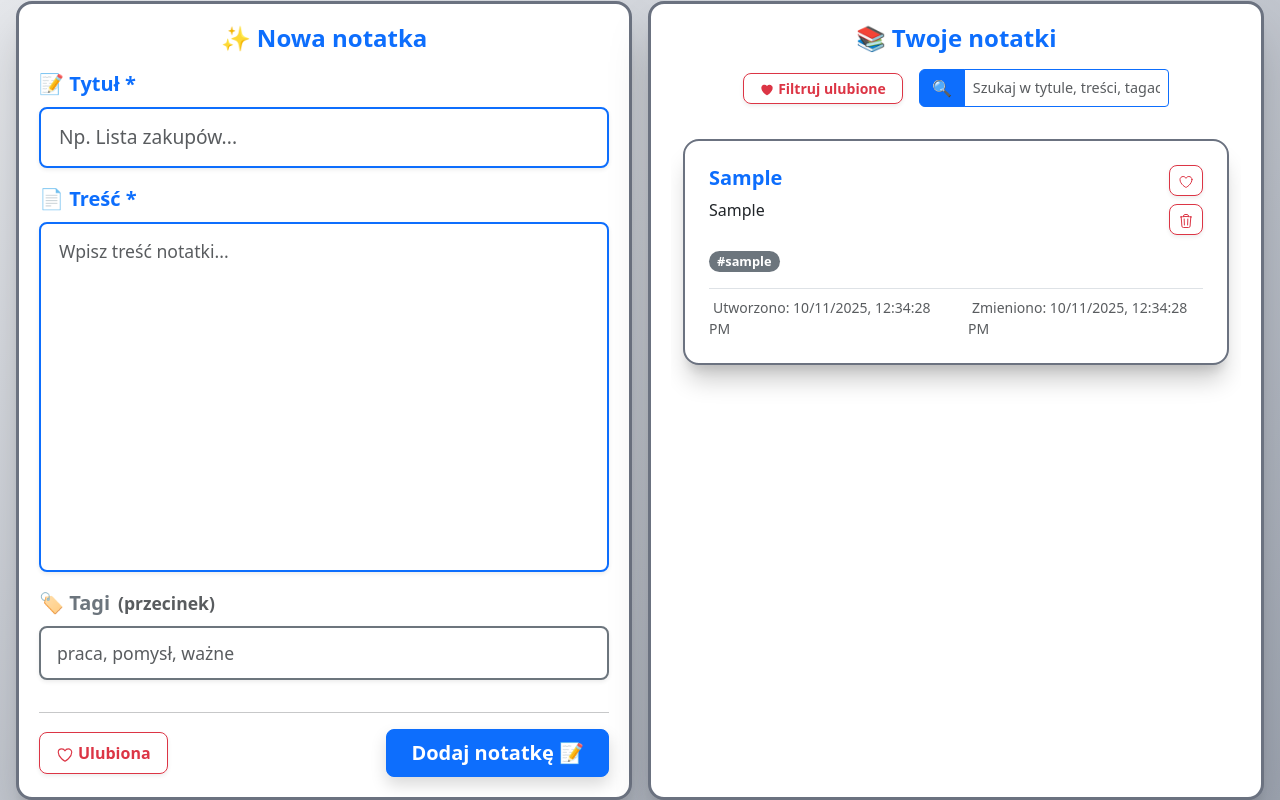
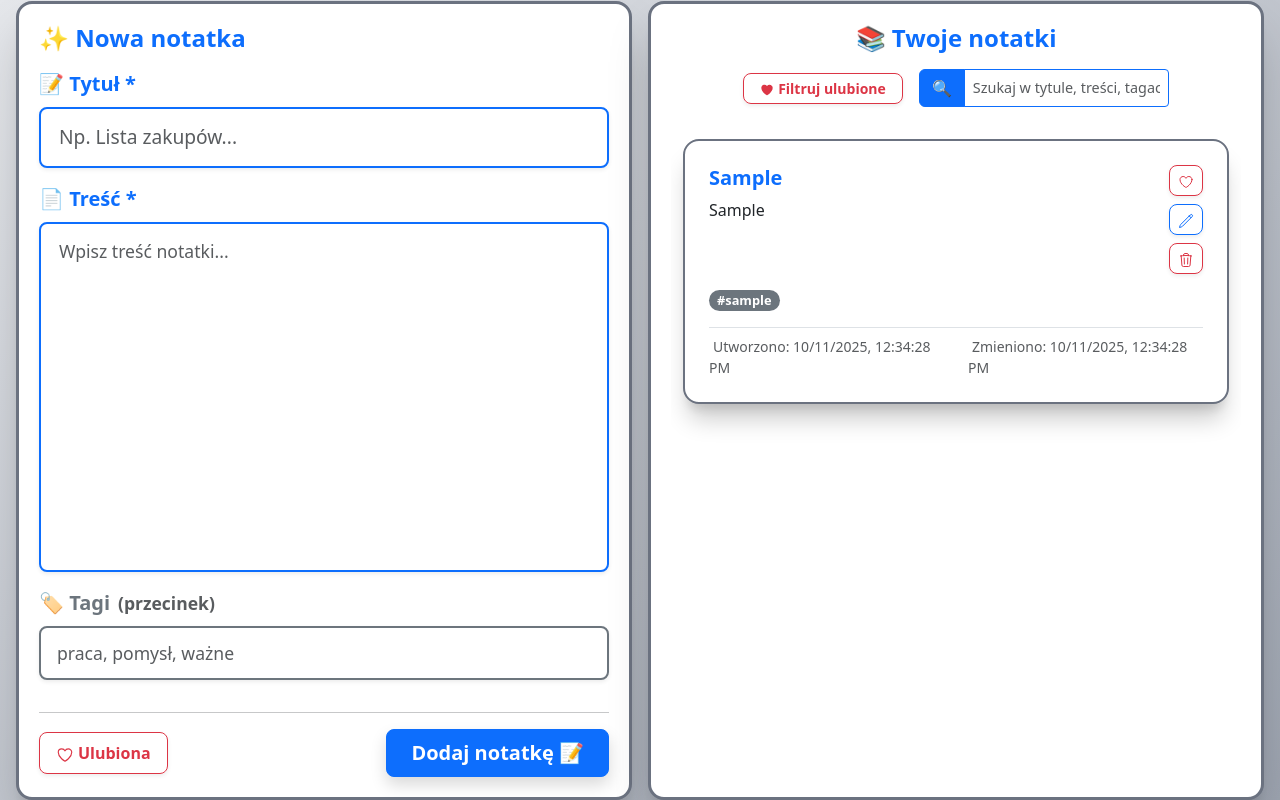
Before and after one commit to pawel2685/note-manager, a React (Vite) app: page / in a window 1280 px wide. Both pictures are taken after typing "Sample", "Sample", "Sample" into the empty fields and a click on the button "Dodaj notatkę 📝". Built offline with nearby package versions, Linux system fonts and the light colour scheme.

Commit message:
Add edit mode

```diff
--- a/src/App.tsx
+++ b/src/App.tsx
@@ -1,9 +1,29 @@
+import { useState } from 'react';
 import AddNoteForm from './components/AddNoteForm';
 import NotesList from './components/NotesList';
 import { useNotes } from './hooks/useNotes';
+import type { Note, NewNote } from './types/note';
 
 function App() {
-  const { notes, loading, create, remove, toggleFavorite } = useNotes();
+  const { notes, loading, create, remove, toggleFavorite, update } = useNotes();
+  const [editingNote, setEditingNote] = useState<Note | null>(null);
+
+  const handleEdit = (note: Note) => {
+    setEditingNote(note);
+  };
+
+  const handleCancelEdit = () => {
+    setEditingNote(null);
+  };
+
+  const handleSave = async (data: NewNote) => {
+    if (editingNote) {
+      await update(editingNote.id, data);
+      setEditingNote(null);
+    } else {
+      await create(data);
+    }
+  };
 
   return (
     <div
@@ -48,7 +68,11 @@ function App() {
               boxSizing: 'border-box'
             }}
           >
-            <AddNoteForm onCreate={create} />
+            <AddNoteForm
+              onCreate={handleSave}
+              editingNote={editingNote}
+              onCancelEdit={handleCancelEdit}
+            />
           </div>
 
           <div
@@ -68,6 +92,7 @@ function App() {
               loading={loading}
               onDelete={remove}
               onToggleFav={toggleFavorite}
+              onEdit={handleEdit}
             />
           </div>
         </main>
--- a/src/components/AddNoteForm.tsx
+++ b/src/components/AddNoteForm.tsx
@@ -1,20 +1,41 @@
-import { useState } from 'react';
+import { useState, useEffect } from 'react';
 import { HeartIcon } from '@heroicons/react/24/outline';
 import { HeartIcon as HeartSolid } from '@heroicons/react/24/solid';
 import { parseTags } from '../utils/tagUtils';
-import type { NewNote } from '../types/note';
+import type { NewNote, Note } from '../types/note';
 
 type Props = {
   onCreate: (data: NewNote) => Promise<void>;
+  editingNote?: Note | null;
+  onCancelEdit?: () => void;
 };
 
-export default function AddNoteForm({ onCreate }: Props) {
+export default function AddNoteForm({ onCreate, editingNote, onCancelEdit }: Props) {
   const [title, setTitle] = useState('');
   const [content, setContent] = useState('');
   const [tagsInput, setTagsInput] = useState('');
   const [isFavorite, setIsFavorite] = useState(false);
   const [submitting, setSubmitting] = useState(false);
   const [error, setError] = useState<string | null>(null);
+
+  const isEditing = !!editingNote;
+
+  // Załaduj dane do edycji
+  useEffect(() => {
+    if (editingNote) {
+      setTitle(editingNote.title);
+      setContent(editingNote.content);
+      setTagsInput(editingNote.tags.join(', '));
+      setIsFavorite(editingNote.isFavorite);
+    } else {
+      // Resetuj formularz gdy nie edytujemy
+      setTitle('');
+      setContent('');
+      setTagsInput('');
+      setIsFavorite(false);
+    }
+    setError(null);
+  }, [editingNote]);
 
   async function handleSubmit(e: React.FormEvent) {
     e.preventDefault();
@@ -40,10 +61,14 @@ export default function AddNoteForm({ onCreate }: Props) {
     try {
       setSubmitting(true);
       await onCreate(payload);
-      setTitle('');
-      setContent('');
-      setTagsInput('');
-      setIsFavorite(false);
+
+      // Resetuj tylko gdy nie edytujemy (onCancelEdit będzie wywoływać App.tsx po zapisaniu)
+      if (!isEditing) {
+        setTitle('');
+        setContent('');
+        setTagsInput('');
+        setIsFavorite(false);
+      }
     } catch (err) {
       setError('Nie udało się zapisać notatki.');
     } finally {
@@ -55,9 +80,21 @@ export default function AddNoteForm({ onCreate }: Props) {
     <div className="h-100">
       <div className="h-100 bg-transparent">
         <div className="d-flex flex-column h-100">
-          <h2 className="text-center mb-3 h4 text-primary fw-bold">
-            ✨ Nowa notatka
-          </h2>
+          <div className="d-flex justify-content-between align-items-center mb-3">
+            <h2 className="h4 text-primary fw-bold mb-0">
+              {isEditing ? '✏️ Edytuj notatkę' : '✨ Nowa notatka'}
+            </h2>
+            {isEditing && (
+              <button
+                type="button"
+                className="btn btn-sm btn-outline-secondary"
+                onClick={onCancelEdit}
+                title="Anuluj edycję"
+              >
+                ✕
+              </button>
+            )}
+          </div>
 
           {error && (
             <div className="alert alert-danger alert-dismissible rounded-3 shadow-sm mb-3 py-2" role="alert">
@@ -179,7 +216,7 @@ export default function AddNoteForm({ onCreate }: Props) {
                   </>
                 ) : (
                   <>
-                    Dodaj notatkę 📝
+                    {isEditing ? 'Zapisz zmiany 💾' : 'Dodaj notatkę 📝'}
                   </>
                 )}
               </button>
--- a/src/components/NotesList.tsx
+++ b/src/components/NotesList.tsx
@@ -2,20 +2,21 @@ import { useState } from 'react';
 import type { Note } from '../types/note';
 import { HeartIcon as HeartSolid } from '@heroicons/react/24/solid';
 import { HeartIcon as HeartOutline } from '@heroicons/react/24/outline';
-import { TrashIcon } from '@heroicons/react/24/outline';
+import { TrashIcon, PencilIcon } from '@heroicons/react/24/outline';
 
 type Props = {
   notes: Note[];
   loading?: boolean;
   onDelete?: (id: string) => Promise<void>;
   onToggleFav?: (id: string, fav: boolean) => Promise<void>;
+  onEdit?: (note: Note) => void;
 };
 
 function formatDate(ms: number) {
   return new Date(ms).toLocaleString();
 }
 
-export default function NotesList({ notes, loading, onDelete, onToggleFav }: Props) {
+export default function NotesList({ notes, loading, onDelete, onToggleFav, onEdit }: Props) {
   const [showOnlyFavorites, setShowOnlyFavorites] = useState(false);
   const [searchText, setSearchText] = useState('');
 
@@ -241,6 +242,15 @@ export default function NotesList({ notes, loading, onDelete, onToggleFav }: Pro
 
                         <button
                           type="button"
+                          title="Edytuj notatkę"
+                          className="btn btn-sm btn-outline-primary rounded-3 shadow-sm"
+                          onClick={() => onEdit && onEdit(n)}
+                        >
+                          <PencilIcon style={{ width: '16px', height: '16px' }} />
+                        </button>
+
+                        <button
+                          type="button"
                           title="Usuń notatkę"
                           className="btn btn-sm btn-outline-danger rounded-3 shadow-sm"
                           onClick={() => onDelete && onDelete(n.id)}
--- a/src/hooks/useNotes.ts
+++ b/src/hooks/useNotes.ts
@@ -35,5 +35,10 @@ export function useNotes() {
     await reload();
   }, [reload]);
 
-  return { notes, loading, create, remove, toggleFavorite } as const;
+  const update = useCallback(async (id: string, data: NewNote) => {
+    await updateNote(id, data);
+    await reload();
+  }, [reload]);
+
+  return { notes, loading, create, remove, toggleFavorite, update } as const;
 }
```
